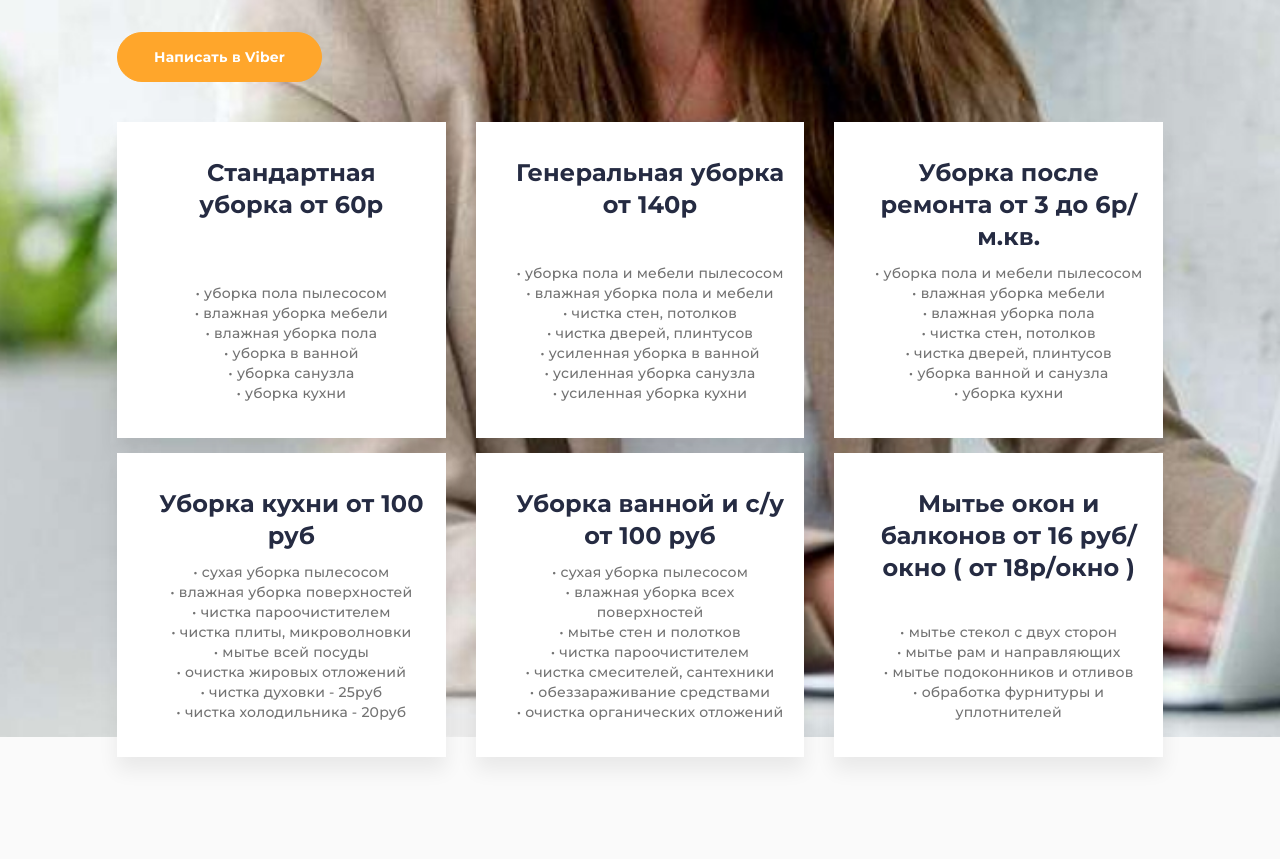
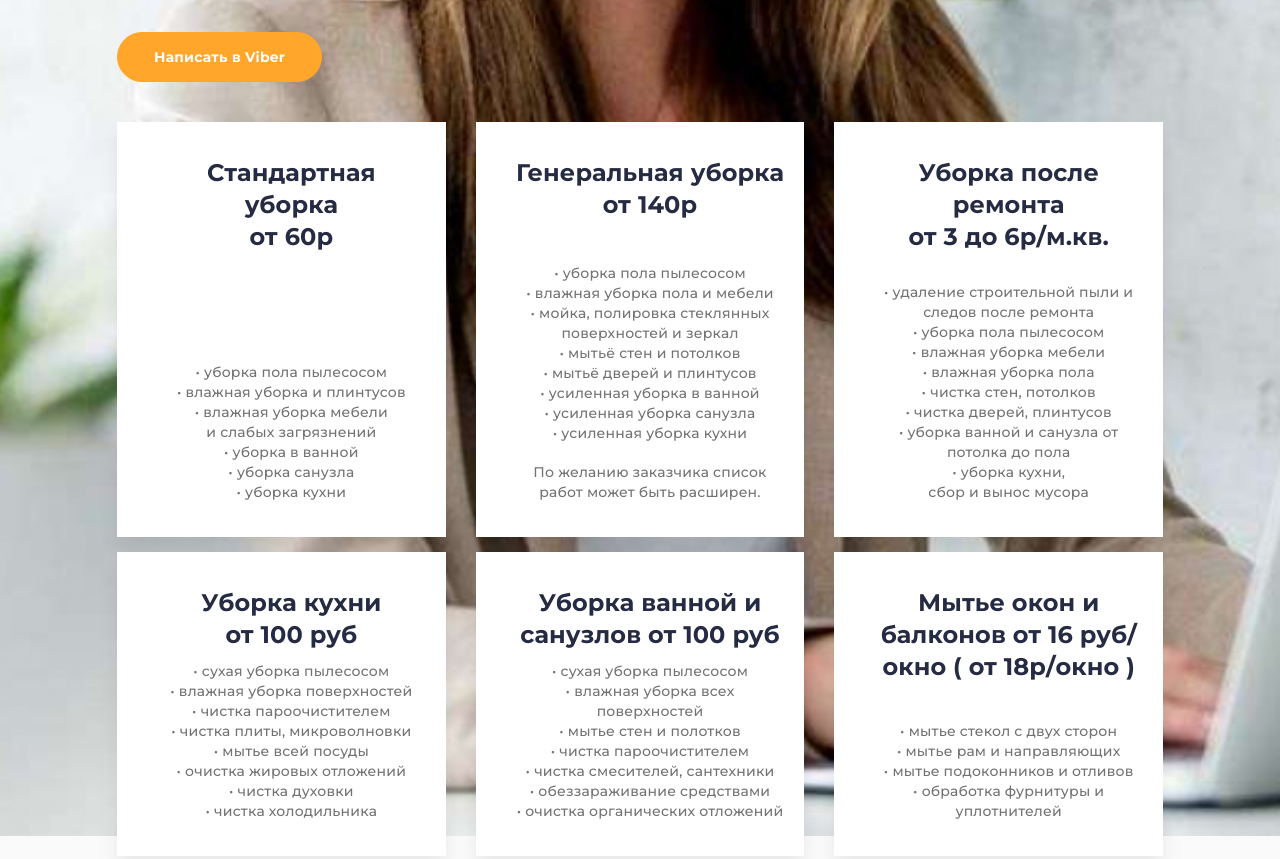
Before and after one commit to Oleghell/cleaning-company, a website built with webpack: page docs/index.html in a window 1280 px wide. Shown: the part 722-1581 px from the top of the page. Built offline with nearby package versions, Linux system fonts and the light colour scheme.

Commit message:
editing text

```diff
--- a/docs/index.html
+++ b/docs/index.html
@@ -94,10 +94,14 @@
           <div class="header-bottom__items">
             <div class="header-bottom__item">
               <div class="item-header">
-                <div class="item-header__name">Стандартная уборка от 60р</div>
+                <div class="item-header__name">Стандартная уборка<br> от 60р</div>
+                <br>
+                <br>
+                <br>
                 <div class="item-header__descr">• уборка пола пылесосом</div>
+                <div class="item-header__descr">• влажная уборка и плинтусов</div>
                 <div class="item-header__descr">• влажная уборка мебели</div>
-                <div class="item-header__descr">• влажная уборка пола</div>
+                <div class="item-header__descr">и слабых загрязнений</div>
                 <div class="item-header__descr">• уборка в ванной</div>
                 <div class="item-header__descr">• уборка санузла</div>
                 <div class="item-header__descr">• уборка кухни</div>
@@ -106,43 +110,49 @@
             <div class="header-bottom__item">
               <div class="item-header">
                 <div class="item-header__name">Генеральная уборка от 140р</div>
-                <div class="item-header__descr">• уборка пола и мебели пылесосом</div>
+                <div class="item-header__descr">• уборка пола пылесосом</div>
                 <div class="item-header__descr">• влажная уборка пола и мебели</div>
-                <div class="item-header__descr">• чистка стен, потолков</div>
-                <div class="item-header__descr">• чистка дверей, плинтусов</div>
+                <div class="item-header__descr">• мойка, полировка стеклянных поверхностей и зеркал</div>
+                <div class="item-header__descr">• мытьё стен и потолков</div>
+                <div class="item-header__descr">• мытьё дверей и плинтусов</div>
                 <div class="item-header__descr">• усиленная уборка в ванной</div>
                 <div class="item-header__descr">• усиленная уборка санузла</div>
                 <div class="item-header__descr">• усиленная уборка кухни</div>
+                <br>
+                <div class="item-header__descr">По желанию заказчика список работ может быть расширен.</div>
               </div>
             </div>
             <div class="header-bottom__item">
               <div class="item-header">
-                <div class="item-header__name">Уборка после ремонта от 3 до 6р/м.кв.</div>
-                <div class="item-header__descr">• уборка пола и мебели пылесосом</div>
+                <div class="item-header__name">Уборка после ремонта<br> от 3 до 6р/м.кв.</div>
+                <br>
+                <div class="item-header__descr">• удаление строительной пыли и следов после ремонта</div>
+                <div class="item-header__descr">• уборка пола пылесосом</div>
                 <div class="item-header__descr">• влажная уборка мебели</div>
                 <div class="item-header__descr">• влажная уборка пола</div>
                 <div class="item-header__descr">• чистка стен, потолков</div>
                 <div class="item-header__descr">• чистка дверей, плинтусов</div>
-                <div class="item-header__descr">• уборка ванной и санузла</div>
-                <div class="item-header__descr">• уборка кухни</div>
+                <div class="item-header__descr">• уборка ванной и санузла от потолка до пола</div>
+                <div class="item-header__descr">• уборка кухни,</div>
+                <div class="item-header__descr">сбор и вынос мусора</div>
               </div>
             </div>
               <div class="header-bottom__item">
                 <div class="item-header">
-                <div class="item-header__name">Уборка кухни от 100 руб</div>
+                  <div class="item-header__name">Уборка кухни<br> от 100 руб</div>
                   <div class="item-header__descr">• сухая уборка пылесосом</div>
                   <div class="item-header__descr">• влажная уборка поверхностей</div>
                   <div class="item-header__descr">• чистка пароочистителем</div>
                   <div class="item-header__descr">• чистка плиты, микроволновки</div>
                   <div class="item-header__descr">• мытье всей посуды</div>
                   <div class="item-header__descr">• очистка жировых отложений</div>
-                <div class="item-header__descr">• чистка духовки - 25руб</div>
-                <div class="item-header__descr">• чистка холодильника - 20руб</div>
+                  <div class="item-header__descr">• чистка духовки</div>
+                  <div class="item-header__descr">• чистка холодильника</div>
                 </div>
             </div>
             <div class="header-bottom__item">
               <div class="item-header">
-                <div class="item-header__name">Уборка ванной и c/y от 100 руб</div>
+                <div class="item-header__name">Уборка ванной и cанузлов от 100 руб</div>
                 <div class="item-header__descr">• сухая уборка пылесосом</div>
                 <div class="item-header__descr">• влажная уборка всех поверхностей</div>
                 <div class="item-header__descr">• мытье стен и полотков</div>
```
Lines whose indentation alone changed are shown as unchanged.
